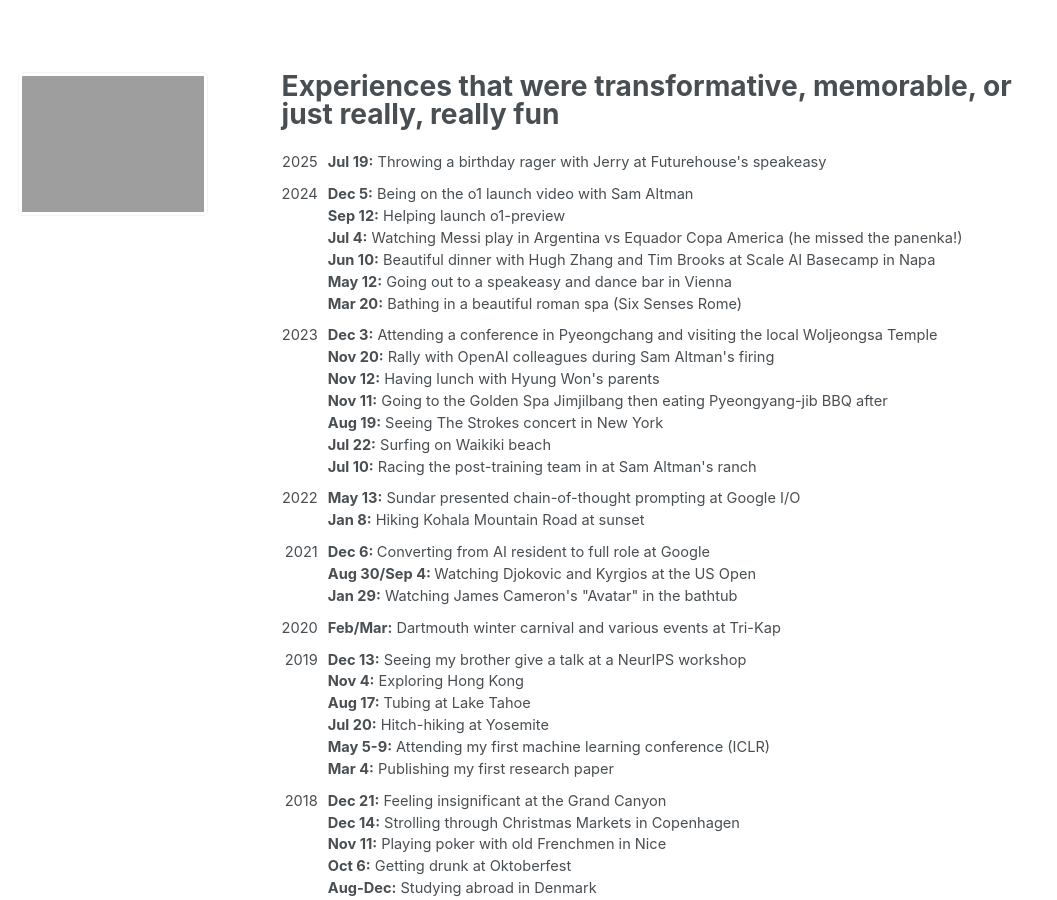
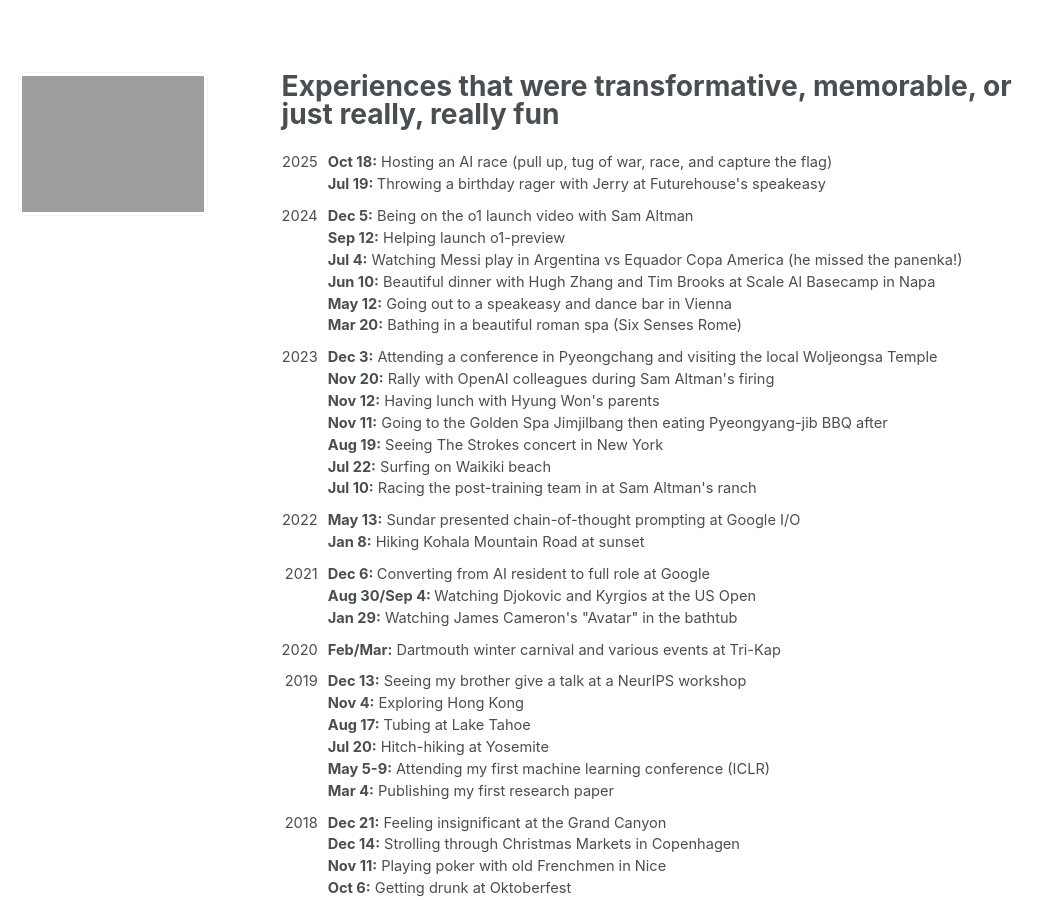
Before and after one commit to jasonwei20/jasonwei20.github.io, a Jekyll site: the page built from _pages/life_experiences.md, in a window 1280 px wide and 900 px high. Shown: the whole window, without its empty margins (0-1057 px from the left). Built offline with Jekyll 4.4.1, drawn with Linux system fonts in a browser that asks for light colours.

Commit message:
Update life_experiences.md

```diff
--- a/_pages/life_experiences.md
+++ b/_pages/life_experiences.md
@@ -18,7 +18,11 @@
 <table style="width:100%">
   <tr>
     <td style="width:40px; text-align:right; padding-right:10px; padding-top:10px">2025</td>
-    <td style="padding-top:10px"><b>Jul 19:</b> Throwing a birthday rager with Jerry at Futurehouse's speakeasy</td>
+    <td style="padding-top:10px"><b>Oct 18:</b> Hosting an AI race (pull up, tug of war, race, and capture the flag) </td>
+  </tr>
+  <tr>
+    <td style="width:40px; text-align:right; padding-right:10px"></td>
+    <td><b>Jul 19: </b>Throwing a birthday rager with Jerry at Futurehouse's speakeasy </td>
   </tr>
   <tr>
     <td style="width:40px; text-align:right; padding-right:10px; padding-top:10px">2024</td>
```
